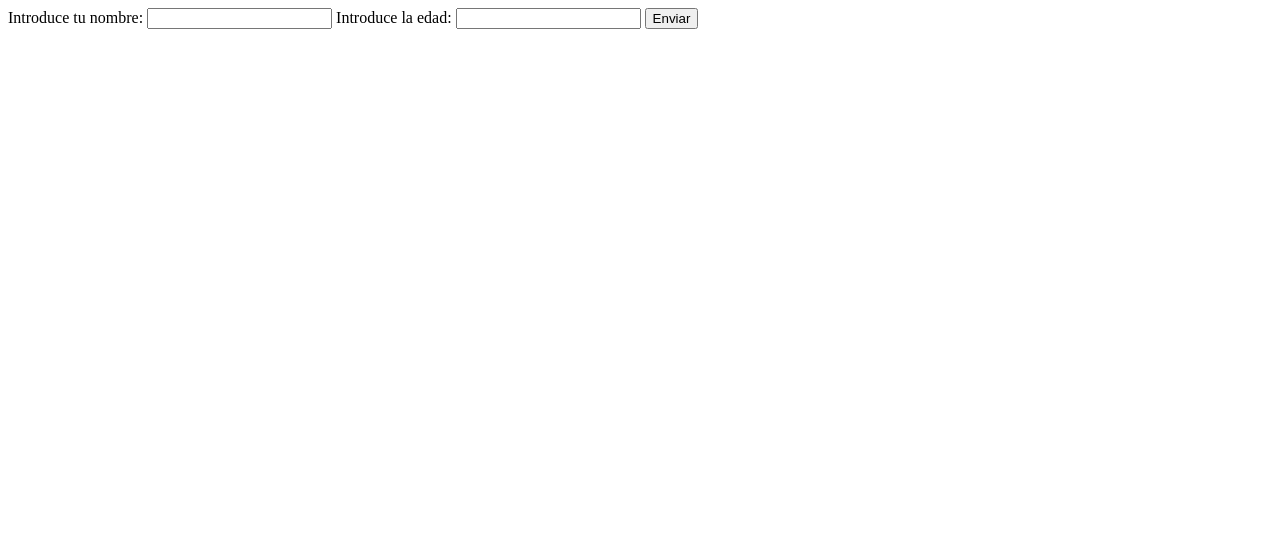
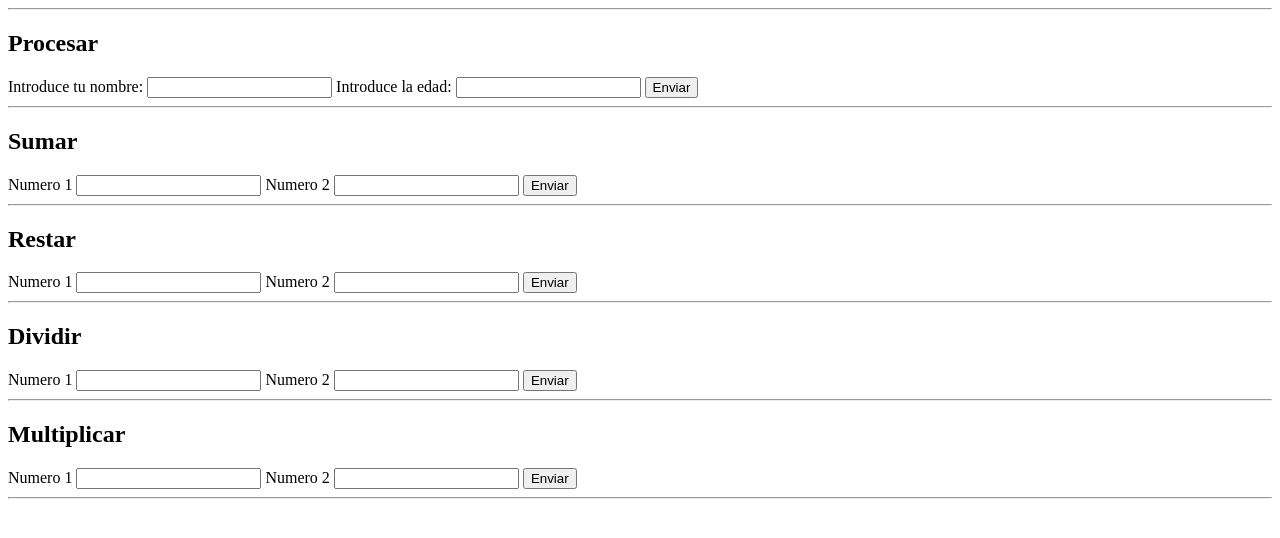
Before and after one commit to Nexu-XI/RamasPHP, a PHP site: page / in a window 1280 px wide. Shown: the top 538 px of the page. Run offline with PHP 8.4, Linux system fonts and the light colour scheme.

Commit message:
Operaciones completadas

```diff
--- a/Division.php
+++ b/Division.php
@@ -1,3 +1,4 @@
 <?php
-
+    echo "La division de ",$_POST['num1']," y ",$_POST['num2']," es: ",($_POST['num1']/$_POST['num2']);
+    echo '<a href="index.php">Volver</a>';
 ?>
--- a/Multiplicacion.php
+++ b/Multiplicacion.php
@@ -1,3 +1,4 @@
 <?php
-
+    echo "La mulptiplicacion de ",$_POST['num1']," y ",$_POST['num2']," es: ",($_POST['num1']*$_POST['num2']);
+    echo '<a href="index.php">Volver</a>';
 ?>
--- a/Resta.php
+++ b/Resta.php
@@ -1,3 +1,4 @@
 <?php
-
+    echo "La resta de ",$_POST['num1']," y ",$_POST['num2']," es: ",($_POST['num1']-$_POST['num2']);
+    echo '<a href="index.php">Volver</a>';
 ?>
--- a/Suma.php
+++ b/Suma.php
@@ -1,3 +1,4 @@
 <?php
-
+    echo "La suma de ",$_POST['num1']," y ",$_POST['num2']," es: ",($_POST['num1']+$_POST['num2']);
+    echo '<a href="index.php">Volver</a>';
 ?>
--- a/index.php
+++ b/index.php
@@ -5,12 +5,51 @@
         <title>Proyecto Ramas</title>
     </head>
     <body>
-        <form name="formulario" action="procesar.php" method="POST">
+        <hr>
+        <form name="formulario_procesar" action="procesar.php" method="POST">
+            <h2>Procesar</h2>
             <label>Introduce tu nombre:</label>
             <input type="text" name="nombre">
             <label>Introduce la edad:</label>
             <input type="text" name="edad">
             <input type="submit" value="Enviar">
         </form>
+        <hr>
+        <form name="formulario_sumar" action="Suma.php" method="POST">
+            <h2>Sumar</h2>
+            <label>Numero 1</label>
+            <input type="number" name="num1">
+            <label>Numero 2</label>
+            <input type="number" name="num2">
+            <input type="submit" value="Enviar">
+        </form>
+        <hr>
+        <form name="formulario_restar" action="Resta.php" method="POST">
+            <h2>Restar</h2>
+            <label>Numero 1</label>
+            <input type="number" name="num1">
+            <label>Numero 2</label>
+            <input type="number" name="num2">
+            <input type="submit" value="Enviar">
+        </form>
+        <hr>
+        <form name="formulario_dividir" action="Dvision.php" method="POST">
+            <h2>Dividir</h2>
+            <label>Numero 1</label>
+            <input type="number" name="num1">
+            <label>Numero 2</label>
+            <input type="number" name="num2">
+            <input type="submit" value="Enviar">
+        </form>
+        <hr>
+        <form name="formulario_multiplicar" action="Multiplicacion.php" method="POST">
+            <h2>Multiplicar</h2>
+            <label>Numero 1</label>
+            <input type="number" name="num1">
+            <label>Numero 2</label>
+            <input type="number" name="num2">
+            <input type="submit" value="Enviar">
+        </form>
+        <hr>
     </body>
 </html>
```
